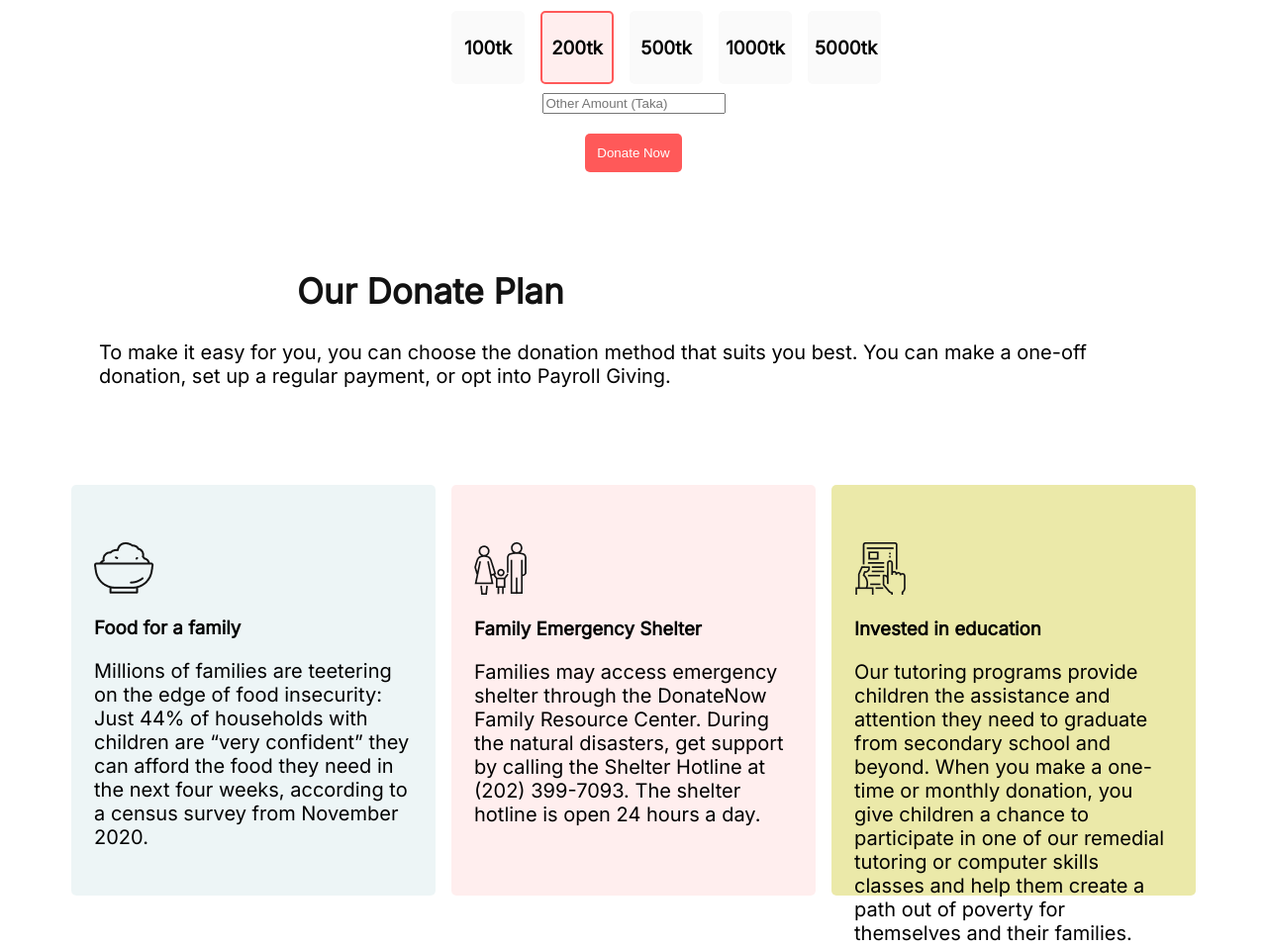
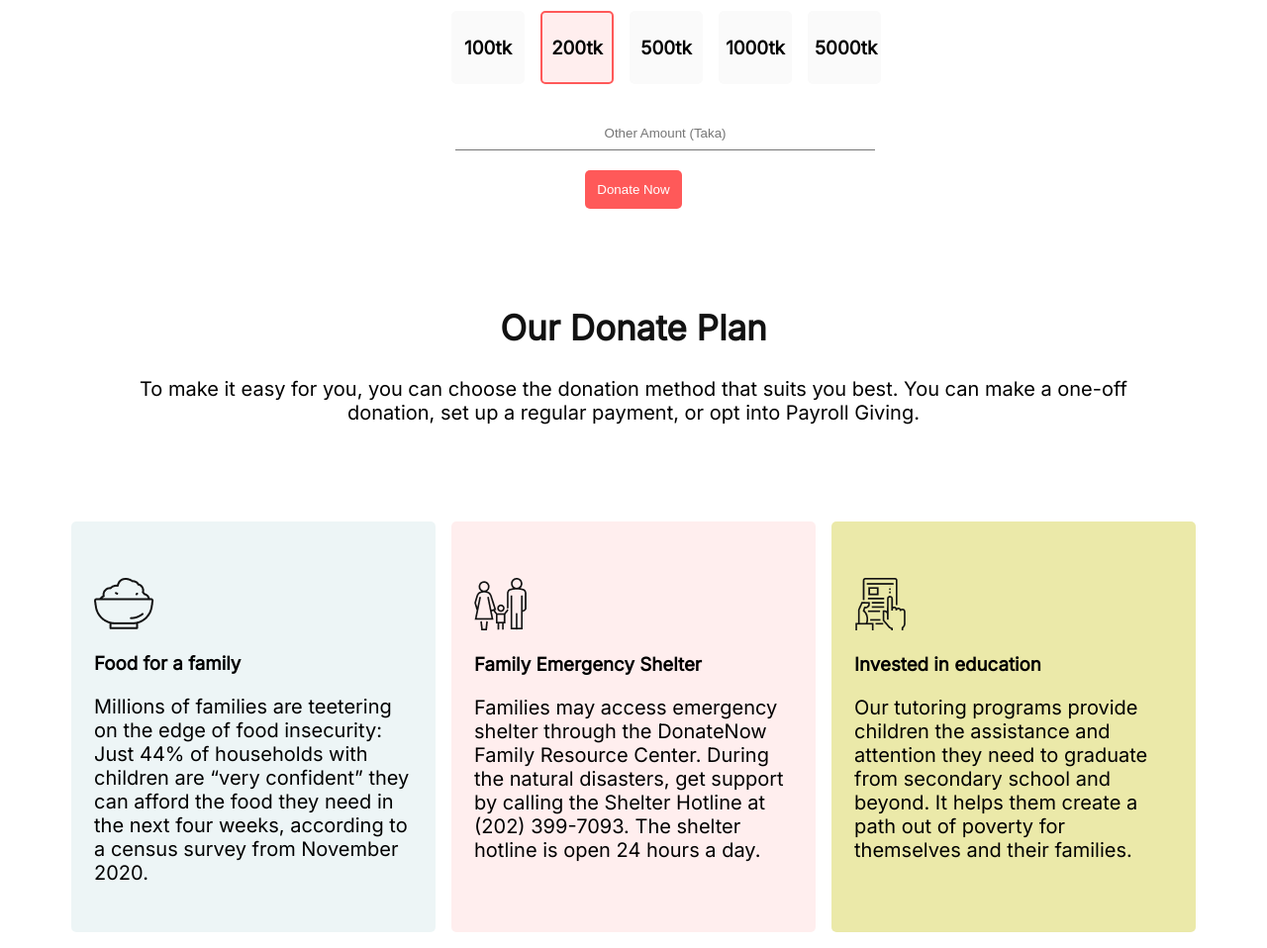
Before and after one commit to NomanSpeaks/donate-now, a plain HTML site: page index.html in a window 1280 px wide. Shown: the part 1105-2063 px from the top of the page at 99% size. Drawn offline with Linux system fonts and the light colour scheme.

Commit message:
six commit

```diff
--- a/index.html
+++ b/index.html
@@ -20,6 +20,7 @@
 
         </div>
     </section>
+
     <section>
         <div  class="commom-div" >
             <h1 class="common-h1">Donate Now</h1>
@@ -65,7 +66,7 @@
             <div class="border-3" id="bg-3">
                 <img class="icons" src="icons/Frame-1.png" alt="">
                 <h3>Invested in education</h3>
-                <p> Our tutoring programs provide children the assistance and attention they need to graduate from secondary school and beyond. When you make a one-time or monthly donation, you give children a chance to participate in one of our remedial tutoring or computer skills classes and help them create a path out of poverty for themselves and their families.
+                <p> Our tutoring programs provide children the assistance and attention they need to graduate from secondary school and beyond. It helps them create a path out of poverty for themselves and their families.
                 </p>
             </div>
         </div>
@@ -94,6 +95,24 @@
             </div>
         </div>
     </section>
+
+    <section>
+        <div class="commom-div">
+            <h1>Get Our Updates</h1>
+            <p> Sign up for email get inspiring stories about our mission, stay up-to-date on the latest news, and find out about ways you can make a difference.
+            </p>
+        </div>
+        <div class="email-bg" >
+            <div>
+                <form class="email" action="">
+                    <input class="email-input" type="text" placeholder="Email" name="mail" required>
+                    <button class= "subscriber-button" type="submit" value="Submit">Subscriber</button>
+                </form>
+            </div>
+
+    </div>
+    </section>
+
     <footer>
         <h1>Being Human</h1>
         <small> I’m gonna do it</small>
--- a/style.css
+++ b/style.css
@@ -49,8 +49,8 @@ p{
 
 .common-div p{
     color: #707070;
+
 }
-
 .border-1{
     text-align: center;
     border: 2px solid #FAFAFA;
@@ -147,6 +147,20 @@ p{
     padding:40px 200px;
     text-align: center;
 }
+#no-border{
+    text-align: center;
+    margin-top: 2%;
+    margin-left: 5%;
+    width: 420px;
+    height: 30px;
+    border-left: none;
+    border-top: none;
+    border-right: none;
+    border-bottom-width: thin;
+}
+.commom-div{
+    text-align: center;
+}
 footer{
     text-align: center;
     background-color: #0B0D17;
```
Lines whose indentation alone changed are shown as unchanged.
